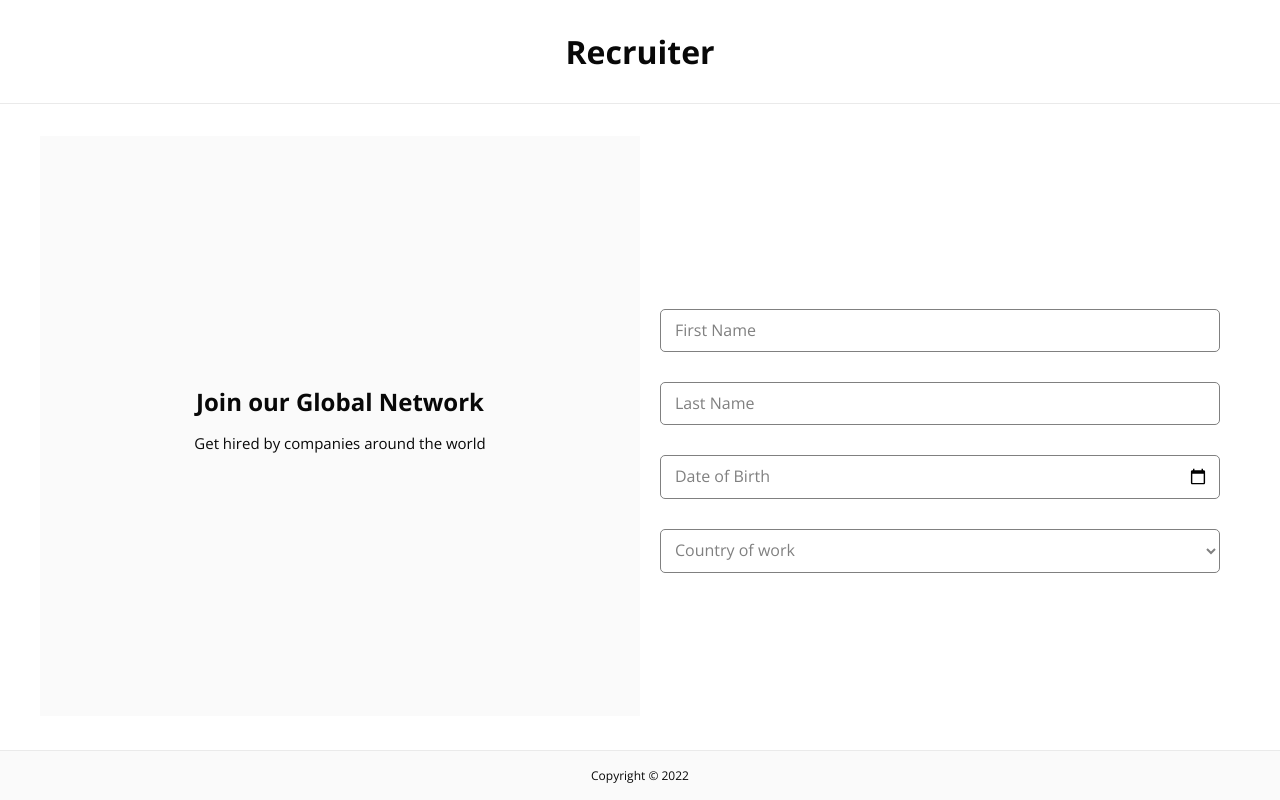
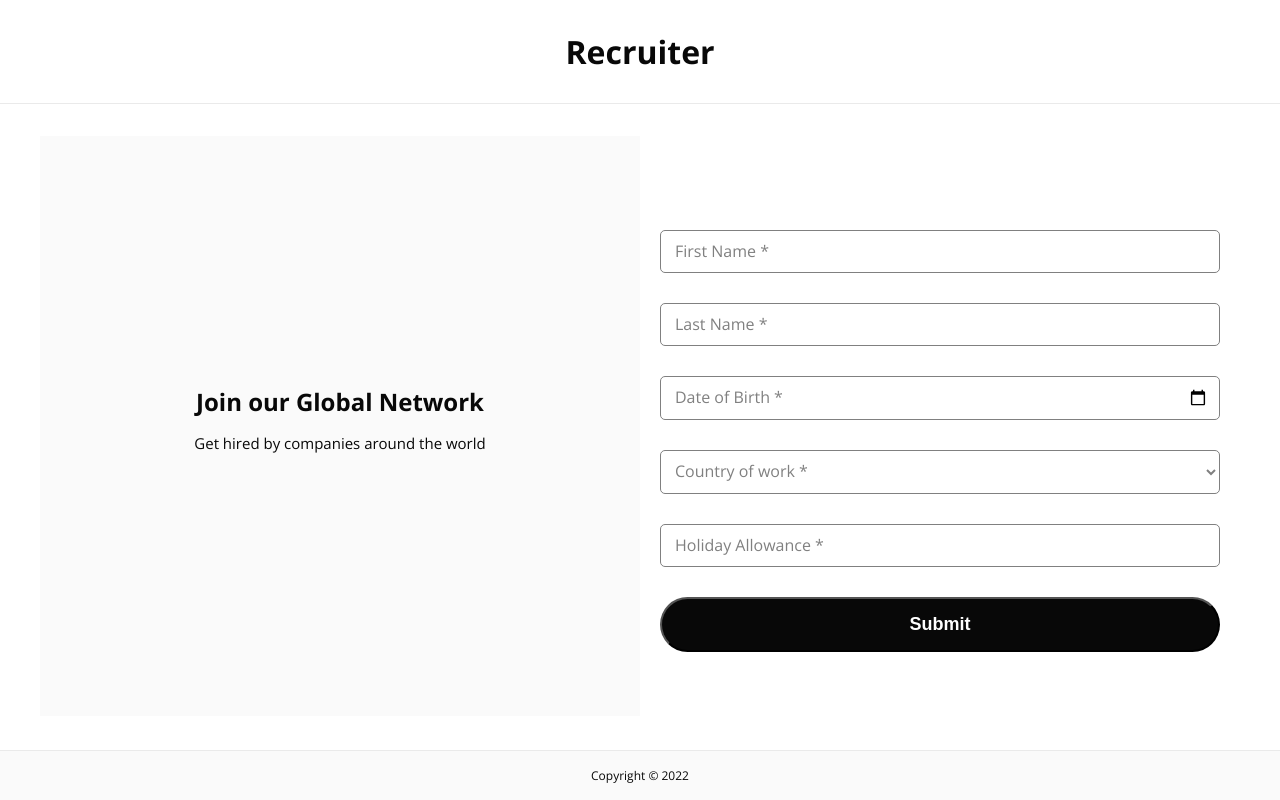
Before and after one commit to UcheSylvester/recruiter, a React (Create React App) app: page / in a window 1280 px wide. Built offline with nearby package versions, Linux system fonts and the light colour scheme; a web font is replaced by a local one.

Commit message:
✨ Form validation and submission

```diff
--- /dev/null
+++ b/src/components/button/index.scss
@@ -0,0 +1,10 @@
+.button {
+  width: 100%;
+  background: var(--color-text);
+  color: white;
+  border-radius: 30px;
+  padding: 1.5rem;
+  margin-top: 3rem;
+  font-size: 1.8rem;
+  font-weight: 700;
+}
--- /dev/null
+++ b/src/components/button/index.tsx
@@ -0,0 +1,16 @@
+import "./index.scss";
+
+export interface ButtonProps {
+  onClick?: (e: any) => void;
+  type?: "button" | "submit" | "reset";
+}
+
+const Button: React.FC<ButtonProps> = ({ children, ...otherProps }) => {
+  return (
+    <button className="button" {...otherProps}>
+      {children}
+    </button>
+  );
+};
+
+export default Button;
--- a/src/components/form-input/index.scss
+++ b/src/components/form-input/index.scss
@@ -8,7 +8,7 @@ $main-color: black;
   padding: 0 0.5rem;
 }
 
-.group {
+.input-group {
   position: relative;
   margin-top: 3rem;
   width: 100%;
@@ -24,6 +24,10 @@ $main-color: black;
     border: none;
     border-radius: 0.5rem;
     border: 1px solid $sub-color;
+
+    &--error {
+      border-color: red;
+    }
 
     &:focus {
       outline: none;
@@ -61,4 +65,10 @@ $main-color: black;
       @include shrinkLabel();
     }
   }
+
+  .error {
+    color: red;
+    font-size: 1.2rem;
+    margin-top: 0.5rem;
+  }
 }
--- a/src/components/form-input/index.tsx
+++ b/src/components/form-input/index.tsx
@@ -1,7 +1,14 @@
 import "./index.scss";
 
-export interface FormInputProps extends React.HTMLProps<HTMLInputElement> {
+export interface SelectOption {
   label: string;
+  value: string;
+}
+
+export interface FormInputProps extends React.HTMLProps<any> {
+  label: string;
+  options?: SelectOption[];
+  error?: string;
 }
 
 const FormInput: React.FC<FormInputProps> = ({
@@ -9,24 +16,53 @@ const FormInput: React.FC<FormInputProps> = ({
   value,
   name,
   type = "text",
+  options,
+  required = true,
+  error,
   ...otherProps
-}) => (
-  <div className="group">
+}) => {
+  const cls = `form-input ${error ? "form-input--error" : ""}`;
+
+  return (
+    <div className="input-group">
+      {type === "select" ? (
+        <select
+          name={name}
+          id={name}
+          value={value}
+          required={required}
+          {...otherProps}
+          className={cls}
+        >
+          <option value="">Select an Option</option>
+          {options?.map(({ label, value }) => (
+            <option key={value} value={value}>
+              {label}
+            </option>
+          ))}
+        </select>
+      ) : (
         <input
-      className="form-input"
+          className={cls}
           id={name}
           name={name}
           value={value}
           type={type}
+          required={required}
           {...otherProps}
         />
+      )}
+
       <label
         className={`${value ? "shrink" : ""} form-input-label`}
         htmlFor={name}
       >
-      {label}
+        {label} {required && <span className="required">*</span>}
       </label>
+
+      {error && <div className="error">{error}</div>}
     </div>
   );
+};
 
 export default FormInput;
--- a/src/components/form-select/index.tsx
+++ /dev/null
@@ -1,42 +0,0 @@
-export interface SelectOption {
-  label: string;
-  value: string;
-}
-
-export interface FormSelectProps extends React.HTMLProps<HTMLSelectElement> {
-  label: string;
-  options: SelectOption[];
-}
-
-const FormSelect: React.FC<FormSelectProps> = ({
-  label,
-  name,
-  options,
-  value,
-  ...otherProps
-}) => (
-  <div className="group">
-    <select
-      name={name}
-      id={name}
-      value={value}
-      {...otherProps}
-      className="form-input"
-    >
-      {options.map(({ label, value }) => (
-        <option key={value} value={value}>
-          {label}
-        </option>
-      ))}
-    </select>
-
-    <label
-      htmlFor={name}
-      className={`${value ? "shrink" : ""} form-input-label`}
-    >
-      {label}
-    </label>
-  </div>
-);
-
-export default FormSelect;
--- a/src/components/onboarding-form-container/onboarding-form/index.tsx
+++ b/src/components/onboarding-form-container/onboarding-form/index.tsx
@@ -1,64 +1,156 @@
-import { useState } from "react";
 import { capitalize } from "../../../helpers";
+import useOnboardingForm, { Country } from "../../../hooks/use-onboarding-form";
+import Button from "../../button";
 import FormInput from "../../form-input";
-import FormSelect from "../../form-select";
 import "./index.scss";
 
-const countries = ["spain", "ghana", "brazil"];
-
-export interface FormValues {
-  firstName: string;
-  lastName: string;
-  dateOfBirth: string;
-  countryOfWork: string;
-}
+export const countries: Country[] = ["ghana", "spain", "brazil"];
 
 const OnboardingForm = () => {
-  const [formValues, setFormValues] = useState<FormValues>({
-    firstName: "",
-    lastName: "",
-    dateOfBirth: "",
-    countryOfWork: "",
-  });
+  const { formValues, formErrors, handleChange, handleSubmit, handleBlur } =
+    useOnboardingForm();
 
-  const { firstName, lastName, dateOfBirth, countryOfWork } = formValues;
+  const {
+    first_name,
+    last_name,
+    date_of_birth,
+    country_of_work,
+    holiday_allowance,
+    marital_status,
+    working_hours,
+    social_insurance_number,
+    number_of_children,
+  } = formValues;
 
-  const handleChange = (e: React.ChangeEvent<any>) => {
-    const { name, value } = e.target;
-    setFormValues({ ...formValues, [name]: value });
+  const {
+    first_name: first_name_error,
+    last_name: last_name_error,
+    date_of_birth: date_of_birth_error,
+    country_of_work: country_of_work_error,
+    holiday_allowance: holiday_allowance_error,
+    marital_status: marital_status_error,
+    working_hours: working_hours_error,
+    social_insurance_number: social_insurance_number_error,
+    number_of_children: number_of_children_error,
+  } = formErrors;
+
+  const getMaritalStatusOrWorkingHourProps = (country: string) => {
+    const maritalStatusProps = {
+      name: "marital_status",
+      label: "Marital Status",
+      type: "select",
+      value: marital_status,
+      error: marital_status_error,
+      options: [
+        {
+          label: "Single",
+          value: "single",
+        },
+        {
+          label: "Married",
+          value: "married",
+        },
+      ],
+    };
+
+    const workingHourProps = {
+      name: "working_hours",
+      label: "Working Hours",
+      error: working_hours_error,
+      value: working_hours,
+      type: "number",
+    };
+
+    if (country === "ghana") {
+      return workingHourProps;
+    }
+
+    return maritalStatusProps;
   };
 
   return (
-    <form className="employee-form">
+    <form className="employee-form" onSubmit={handleSubmit}>
       <FormInput
         label="First Name"
-        name="firstName"
-        value={firstName}
+        name="first_name"
+        value={first_name}
+        error={first_name_error}
         onChange={handleChange}
+        onBlur={handleBlur}
       />
       <FormInput
         label="Last Name"
-        name="lastName"
-        value={lastName}
+        name="last_name"
+        error={last_name_error}
+        value={last_name}
         onChange={handleChange}
+        onBlur={handleBlur}
       />
       <FormInput
         label="Date of Birth"
         type="date"
-        name="dateOfBirth"
-        value={dateOfBirth}
+        name="date_of_birth"
+        error={date_of_birth_error}
+        value={date_of_birth}
         onChange={handleChange}
+        onBlur={handleBlur}
       />
-      <FormSelect
-        value={countryOfWork}
+      <FormInput
+        type="select"
+        value={country_of_work}
         label="Country of work"
-        name="countryOfWork"
+        name="country_of_work"
+        error={country_of_work_error}
         onChange={handleChange}
         options={countries.map((country) => ({
           label: capitalize(country),
           value: country,
         }))}
+        onBlur={handleBlur}
       />
+
+      <FormInput
+        label="Holiday Allowance"
+        name="holiday_allowance"
+        type="number"
+        error={holiday_allowance_error}
+        onBlur={handleBlur}
+        value={holiday_allowance}
+        onChange={handleChange}
+      />
+
+      {country_of_work && (
+        <FormInput
+          onChange={handleChange}
+          onBlur={handleBlur}
+          {...getMaritalStatusOrWorkingHourProps(country_of_work)}
+        />
+      )}
+
+      {country_of_work === "spain" && (
+        <FormInput
+          label="Social Insurance Number"
+          name="social_insurance_number"
+          error={social_insurance_number_error}
+          onBlur={handleBlur}
+          value={social_insurance_number}
+          onChange={handleChange}
+        />
+      )}
+
+      {country_of_work === "ghana" && (
+        <FormInput
+          label="Number of Children"
+          name="number_of_children"
+          type="number"
+          error={number_of_children_error}
+          onBlur={handleBlur}
+          value={number_of_children}
+          onChange={handleChange}
+        />
+      )}
+
+      <Button type="submit">Submit</Button>
     </form>
   );
 };
--- /dev/null
+++ b/src/hooks/use-onboarding-form.ts
@@ -0,0 +1,132 @@
+import { useState } from "react";
+import { capitalize } from "../helpers";
+
+export type Country = "spain" | "ghana" | "brazil" | "";
+
+export interface FormValues {
+  first_name: string;
+  last_name: string;
+  date_of_birth: string;
+  country_of_work: Country;
+  holiday_allowance: string;
+  marital_status: string;
+  working_hours: string;
+  social_insurance_number: string;
+  number_of_children: string;
+}
+
+const useOnboardingForm = () => {
+  const defaultValues: FormValues = {
+    first_name: "",
+    last_name: "",
+    date_of_birth: "",
+    country_of_work: "",
+    holiday_allowance: "",
+    marital_status: "",
+    working_hours: "",
+    social_insurance_number: "",
+    number_of_children: "",
+  };
+  const [formValues, setFormValues] = useState<FormValues>(defaultValues);
+  const [formErrors, setFormErrors] = useState<FormValues>(defaultValues);
+
+  const onSetFormValue = (key: keyof FormValues, value: string) =>
+    setFormValues({ ...formValues, [key]: value });
+
+  const handleChange = (e: React.ChangeEvent<any>) => {
+    const { name, value } = e.target;
+    onSetFormValue(name, value);
+  };
+
+  const handleSubmit = (e: React.FormEvent<HTMLFormElement>) => {
+    e.preventDefault();
+
+    // we can only get here when all required fields are filled
+    // so it is safe to remove inputs without value
+    const filteredFormValues = Object.entries(formValues).filter(
+      ([, value]) => value !== ""
+    );
+
+    // validate all filteredFields
+    let isValid = true;
+    filteredFormValues.forEach(([key, value]) => {
+      const error = validate(key as keyof FormValues, value);
+      if (error) {
+        isValid = false;
+        setFormErrors({ ...formErrors, [key]: error });
+      }
+    });
+
+    if (!isValid) return;
+
+    const formData = filteredFormValues.reduce((acc, [key, value]) => {
+      return { ...acc, [key]: value };
+    }, {});
+
+    console.log("submiting form", { formData });
+
+    // submit form
+  };
+
+  const getHolidayAllowanceError = (value: number, country: Country) => {
+    let error = "";
+
+    switch (country) {
+      case "spain":
+        error = value < 30 ? "Holiday allowance must be at least 30 days" : "";
+        break;
+
+      case "brazil":
+        error = value > 40 ? "Holiday allowance must be less than 40 days" : "";
+        break;
+
+      default:
+        error = "";
+    }
+
+    return error;
+  };
+
+  const validate = (name: keyof FormValues, value: string) => {
+    const label = capitalize(name.split("_").join(" "));
+    let error = "";
+
+    // all fields are required
+    if (!value) {
+      error = `${label} is required`;
+    } else {
+      error = "";
+    }
+
+    if (name === "holiday_allowance") {
+      const holidayError = getHolidayAllowanceError(
+        Number(value),
+        formValues.country_of_work
+      );
+      if (holidayError) {
+        error = holidayError;
+      }
+    }
+
+    return error;
+  };
+
+  const onSetFormError = (key: keyof FormValues, value: string) =>
+    setFormErrors({ ...formErrors, [key]: value });
+
+  const validateAndSetError = (name: keyof FormValues, value: string) => {
+    const error = validate(name, value);
+    onSetFormError(name, error);
+  };
+
+  return {
+    formValues,
+    formErrors,
+    handleChange,
+    handleSubmit,
+    handleBlur: ({ target: { name, value } }: React.FocusEvent<any>) =>
+      validateAndSetError(name, value),
+  };
+};
+
+export default useOnboardingForm;
```
Lines whose indentation alone changed are shown as unchanged.
